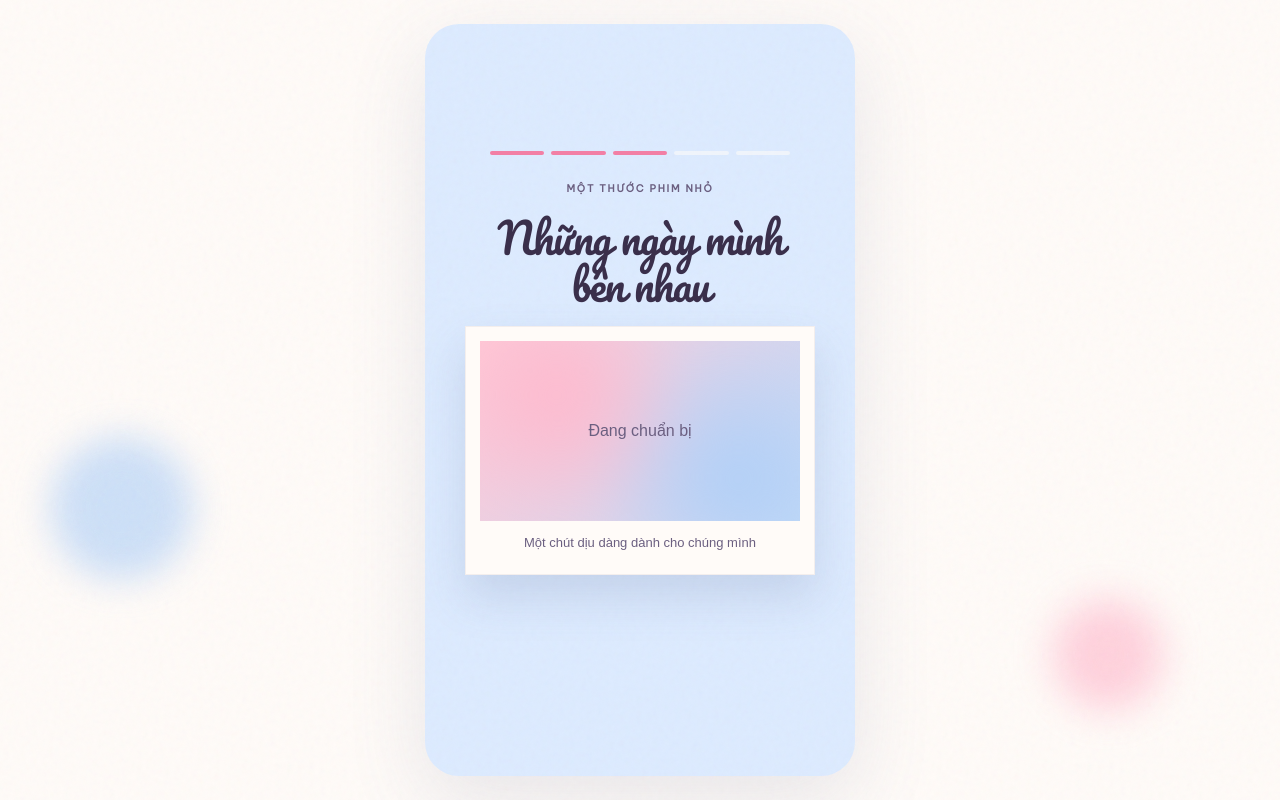
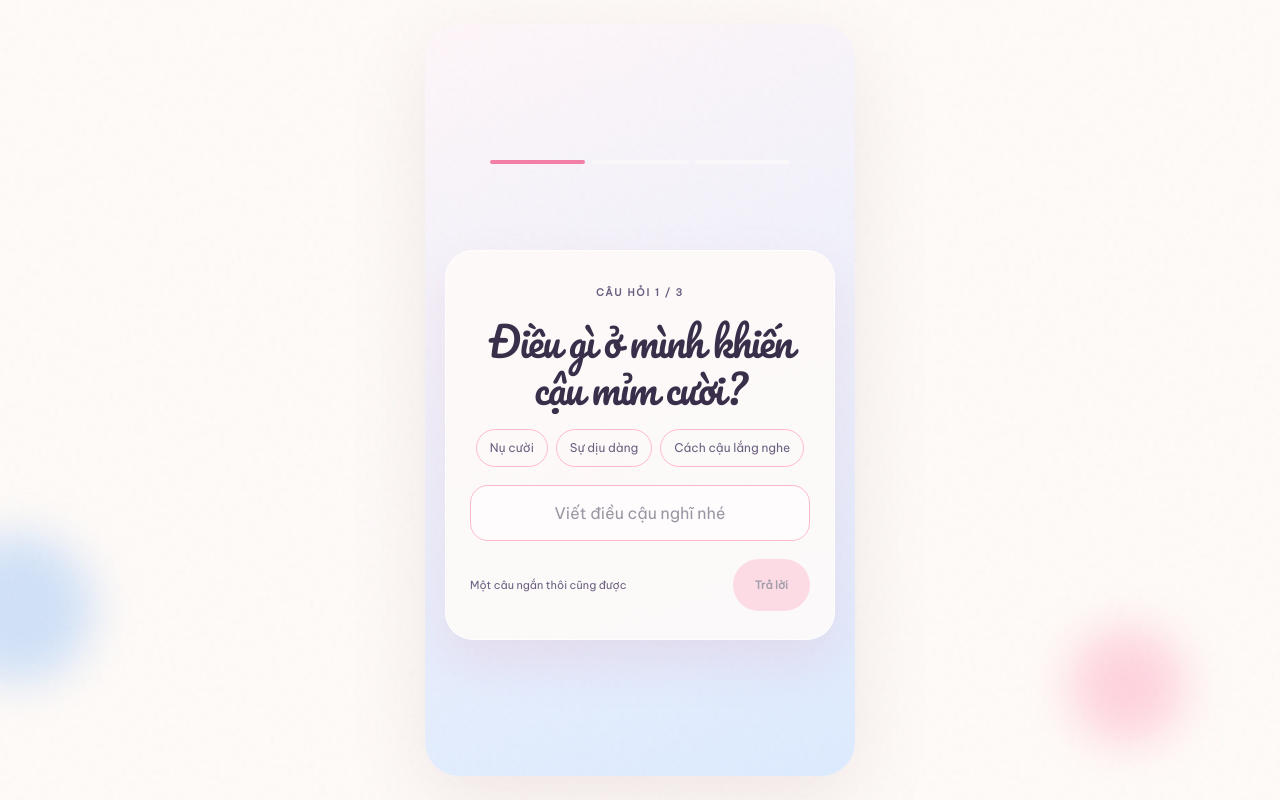
Before and after one commit to boppyorca/anniversary-web-app-design, a Next.js app: page / in a window 1280 px wide. Built offline with nearby package versions, Linux system fonts and the light colour scheme; a web font is replaced by a local one.

Commit message:
Build quiz screen
V0-Chat-Id: hITq9OJbrHM

```diff
--- a/app/globals.css
+++ b/app/globals.css
@@ -65,3 +65,29 @@ button { cursor:pointer; }
 .video-orb-blue { width:145px; height:145px; left:4%; bottom:-50px; background:var(--blue-300); animation-delay:-8s; }
 @keyframes rise { 50% { transform:translate3d(12px,-180px,0) scale(1.08); } 100% { transform:translate3d(-16px,-360px,0) scale(.9); } }
 @media (min-width:600px) { .video-shell { min-height:calc(100svh - 48px); margin:24px auto; width:min(100% - 48px,430px); border-radius:34px; box-shadow:0 24px 80px rgba(91,108,150,.14); } }
+.quiz-shell { min-height:100svh; overflow:hidden; isolation:isolate; position:relative; display:grid; place-items:center; padding:28px 20px; background:linear-gradient(160deg,var(--pink-50),var(--blue-100)); font-family:var(--font-vietnam),sans-serif; }
+.quiz-content { position:relative; z-index:2; display:flex; width:min(100%,430px); flex-direction:column; align-items:center; gap:22px; text-align:center; }
+.quiz-content > .progress-segments { width:100%; max-width:300px; }
+.quiz-piece-area { position:relative; display:flex; min-height:42px; width:100%; align-items:center; justify-content:center; gap:7px; }
+.quiz-piece { display:inline-flex; min-height:29px; align-items:center; border-radius:999px; padding:5px 11px; background:color-mix(in srgb,var(--cream) 70%,transparent); color:var(--ink-soft); font:400 11px var(--font-playpen),cursive; box-shadow:0 8px 18px rgba(242,127,165,.12); }
+.quiz-piece-2 { background:color-mix(in srgb,var(--blue-50) 78%,transparent); }
+.quiz-piece-3 { background:color-mix(in srgb,var(--pink-100) 80%,transparent); }
+.heart-outline { position:absolute; color:var(--pink-500); font-size:57px; line-height:1; font-family:Georgia,serif; }
+.quiz-card, .quiz-complete { display:flex; width:100%; min-height:390px; flex-direction:column; align-items:center; justify-content:center; gap:18px; padding:30px 24px 24px; border:1px solid rgba(255,255,255,.7); border-radius:28px; background:color-mix(in srgb,var(--cream) 86%,transparent); box-shadow:0 22px 48px rgba(218,133,163,.16); }
+.quiz-card h1, .quiz-complete h1 { max-width:310px; margin:0; font:400 clamp(30px,8vw,40px)/1.17 var(--font-pacifico),cursive; letter-spacing:-.035em; }
+.quiz-card .eyebrow, .quiz-complete .eyebrow { margin:0; }
+.quick-picks { display:flex; flex-wrap:wrap; justify-content:center; gap:8px; }
+.quick-chip { border:1px solid var(--pink-300); border-radius:999px; padding:9px 13px; background:transparent; color:var(--ink-soft); font-size:12px; }
+.quick-chip.is-selected { background:var(--pink-100); color:var(--ink); }
+.quiz-input { width:100%; min-height:56px; border:1px solid var(--pink-300); border-radius:18px; outline:none; padding:0 16px; background:rgba(255,255,255,.5); color:var(--ink); text-align:center; }
+.quiz-input:focus { border-color:var(--pink-500); box-shadow:0 0 0 4px rgba(255,184,204,.3); }
+.quiz-textarea { min-height:112px; padding:14px 16px; resize:none; text-align:left; }
+.quiz-card-footer { display:flex; width:100%; align-items:center; justify-content:space-between; gap:12px; color:var(--ink-soft); font-size:11px; }
+.quiz-card-footer .romantic-button { min-height:52px; padding-inline:22px; }
+.romantic-button:disabled { cursor:not-allowed; opacity:.45; box-shadow:none; }
+.quiz-orb { position:fixed; z-index:-1; border-radius:999px; filter:blur(22px); opacity:.58; pointer-events:none; animation:quiz-rise 20s ease-in-out infinite; }
+.quiz-orb-one { width:115px; height:115px; right:8%; bottom:-30px; background:var(--pink-300); }
+.quiz-orb-two { width:150px; height:150px; left:-5%; bottom:-55px; background:var(--blue-300); animation-delay:-7s; }
+.quiz-orb-three { width:76px; height:76px; left:44%; bottom:-25px; background:var(--pink-100); animation-delay:-13s; }
+@keyframes quiz-rise { 50% { transform:translate3d(11px,-150px,0); } 100% { transform:translate3d(-15px,-320px,0); } }
+@media (min-width:600px) { .quiz-shell { min-height:calc(100svh - 48px); margin:24px auto; width:min(100% - 48px,430px); border-radius:34px; box-shadow:0 24px 80px rgba(130,85,110,.12); } }
--- a/app/page.tsx
+++ b/app/page.tsx
@@ -8,7 +8,7 @@ const pacifico = Pacifico({ subsets: ['vietnamese', 'latin'], weight: '400', var
 const playpen = Playpen_Sans({ subsets: ['vietnamese', 'latin'], variable: '--font-playpen' })
 const vietnam = Be_Vietnam_Pro({ subsets: ['vietnamese', 'latin'], weight: '400', variable: '--font-vietnam' })
 
-export function Button({ children, onClick, type = 'button' }: { children: React.ReactNode; onClick?: () => void; type?: 'button' | 'submit' }) {
+export function Button({ children, onClick, type = 'button', disabled = false }: { children: React.ReactNode; onClick?: () => void; type?: 'button' | 'submit'; disabled?: boolean }) {
   return (
     <motion.button
       type={type}
@@ -16,6 +16,7 @@ export function Button({ children, onClick, type = 'button' }: { children: React
       whileTap={{ scale: 0.97 }}
       transition={{ type: 'spring', stiffness: 420, damping: 24 }}
       onClick={onClick}
+      disabled={disabled}
     >
       {children}
     </motion.button>
@@ -44,6 +45,20 @@ export function BottomSheet({ onClose }: { onClose: () => void }) {
 }
 
 type VideoScreenProps = { videoSrc?: string }
+
+type QuizScreenProps = {
+  questions?: [string, string, string]
+  reactions?: [string, string, string]
+  onComplete?: () => void
+}
+
+const defaultQuestions: [string, string, string] = [
+  'Điều gì ở mình khiến cậu mỉm cười?',
+  'Kỷ niệm nào cậu muốn giữ mãi?',
+  'Cậu mong chúng mình sẽ cùng nhau đi đâu?',
+]
+
+const defaultReactions: [string, string, string] = ['Dịu dàng quá', 'Mình cũng nhớ', 'Nhất định nhé']
 
 export function VideoScreen({ videoSrc }: VideoScreenProps) {
   const [canSkip, setCanSkip] = useState(false)
@@ -83,8 +98,47 @@ export function VideoScreen({ videoSrc }: VideoScreenProps) {
   )
 }
 
+export function QuizScreen({ questions = defaultQuestions, reactions = defaultReactions, onComplete }: QuizScreenProps) {
+  const [step, setStep] = useState(0)
+  const [answer, setAnswer] = useState('')
+  const [pieces, setPieces] = useState<string[]>([])
+  const reduceMotion = useReducedMotion()
+  const isComplete = step === 3
+
+  function submitAnswer(event: React.FormEvent<HTMLFormElement>) {
+    event.preventDefault()
+    if (!answer.trim()) return
+    setPieces((current) => [...current, reactions[step]])
+    setAnswer('')
+    setStep((current) => current + 1)
+  }
+
+  return (
+    <main className={`${pacifico.variable} ${playpen.variable} ${vietnam.variable} quiz-shell`}>
+      <div className="quiz-orb quiz-orb-one" aria-hidden="true" />
+      <div className="quiz-orb quiz-orb-two" aria-hidden="true" />
+      <div className="quiz-orb quiz-orb-three" aria-hidden="true" />
+      <div className="grain" aria-hidden="true" />
+      <section className="quiz-content" aria-labelledby="quiz-title">
+        <ProgressSegments active={isComplete ? 3 : step + 1} total={3} />
+        <div className="quiz-piece-area" aria-live="polite">
+          {pieces.map((piece, index) => <motion.span key={`${piece}-${index}`} className={`quiz-piece quiz-piece-${index + 1}`} initial={reduceMotion ? false : { opacity: 0, y: 42, scale: .7 }} animate={{ opacity: 1, y: 0, scale: 1 }} transition={{ type: 'spring', stiffness: 180, damping: 16 }}>{piece}</motion.span>)}
+          {isComplete && <motion.span className="heart-outline" initial={reduceMotion ? false : { opacity: 0, scale: .5 }} animate={{ opacity: 1, scale: 1 }} aria-label="Ba mảnh ghép đã hoàn thành">♡</motion.span>}
+        </div>
+        {!isComplete ? <motion.form key={step} className="quiz-card" initial={reduceMotion ? false : { opacity: 0, x: 55 }} animate={{ opacity: 1, x: 0 }} transition={{ type: 'spring', stiffness: 230, damping: 24 }} onSubmit={submitAnswer}>
+          <p className="eyebrow">CÂU HỎI {step + 1} / 3</p>
+          <h1 id="quiz-title">{questions[step]}</h1>
+          {step === 0 && <div className="quick-picks" aria-label="Gợi ý nhanh">{['Nụ cười', 'Sự dịu dàng', 'Cách cậu lắng nghe'].map((pick) => <button type="button" key={pick} className={`quick-chip ${answer === pick ? 'is-selected' : ''}`} onClick={() => setAnswer(pick)}>{pick}</button>)}</div>}
+          {step === 0 ? <input className="quiz-input" value={answer} onChange={(event) => setAnswer(event.target.value)} placeholder="Viết điều cậu nghĩ nhé" aria-label="Câu trả lời" /> : <textarea className="quiz-input quiz-textarea" maxLength={500} value={answer} onChange={(event) => setAnswer(event.target.value)} placeholder="Cứ viết thật lòng nhé" aria-label="Câu trả lời" />}
+          <div className="quiz-card-footer"><span>{step > 0 ? `${answer.length}/500` : 'Một câu ngắn thôi cũng được'}</span><Button type="submit" disabled={!answer.trim()}>Trả lời</Button></div>
+        </motion.form> : <motion.div className="quiz-complete" initial={reduceMotion ? false : { opacity: 0, y: 10 }} animate={{ opacity: 1, y: 0 }}><p className="eyebrow">MÌNH HIỂU NHAU HƠN MỘT CHÚT</p><h1 id="quiz-title">Cảm ơn cậu đã trả lời</h1><Button onClick={onComplete}>Tiếp tục</Button></motion.div>}
+      </section>
+    </main>
+  )
+}
+
 export default function Page() {
-  return <VideoScreen />
+  return <QuizScreen />
 }
 
 export const designTokens = {
```
